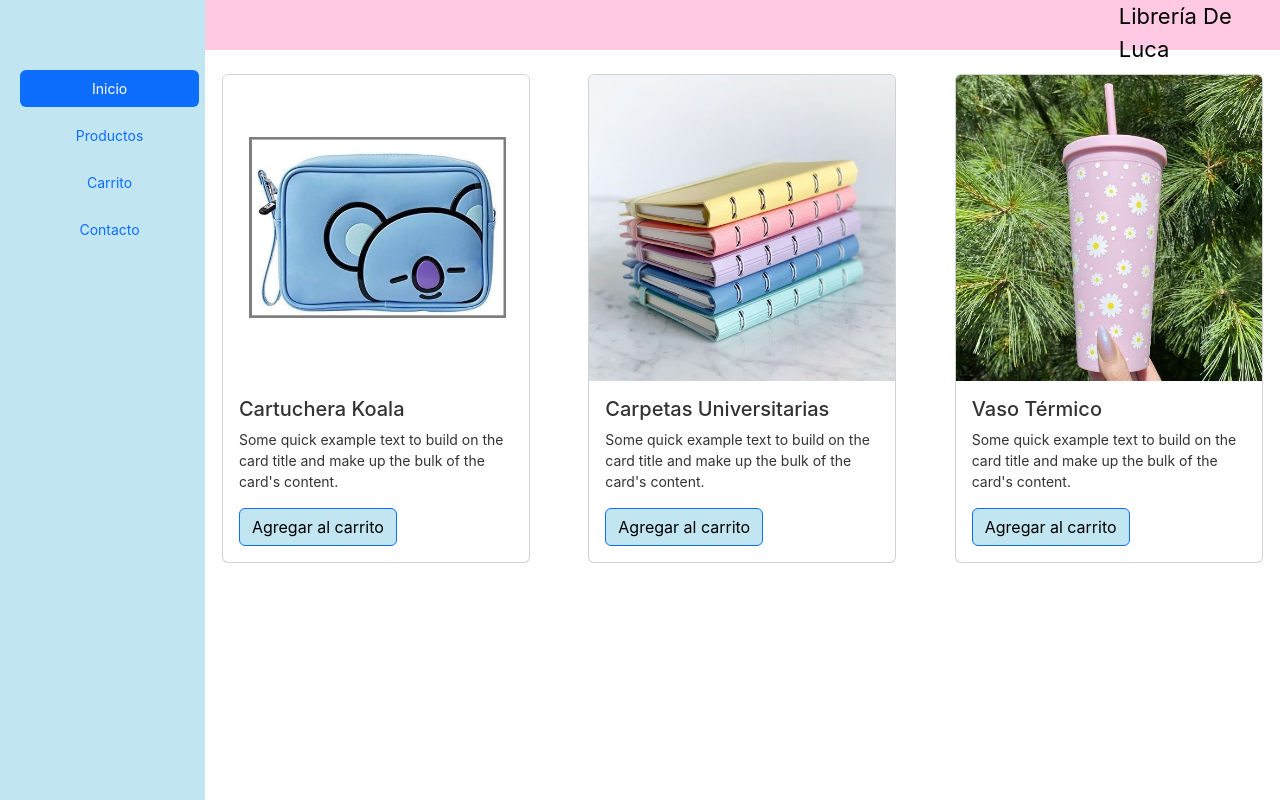
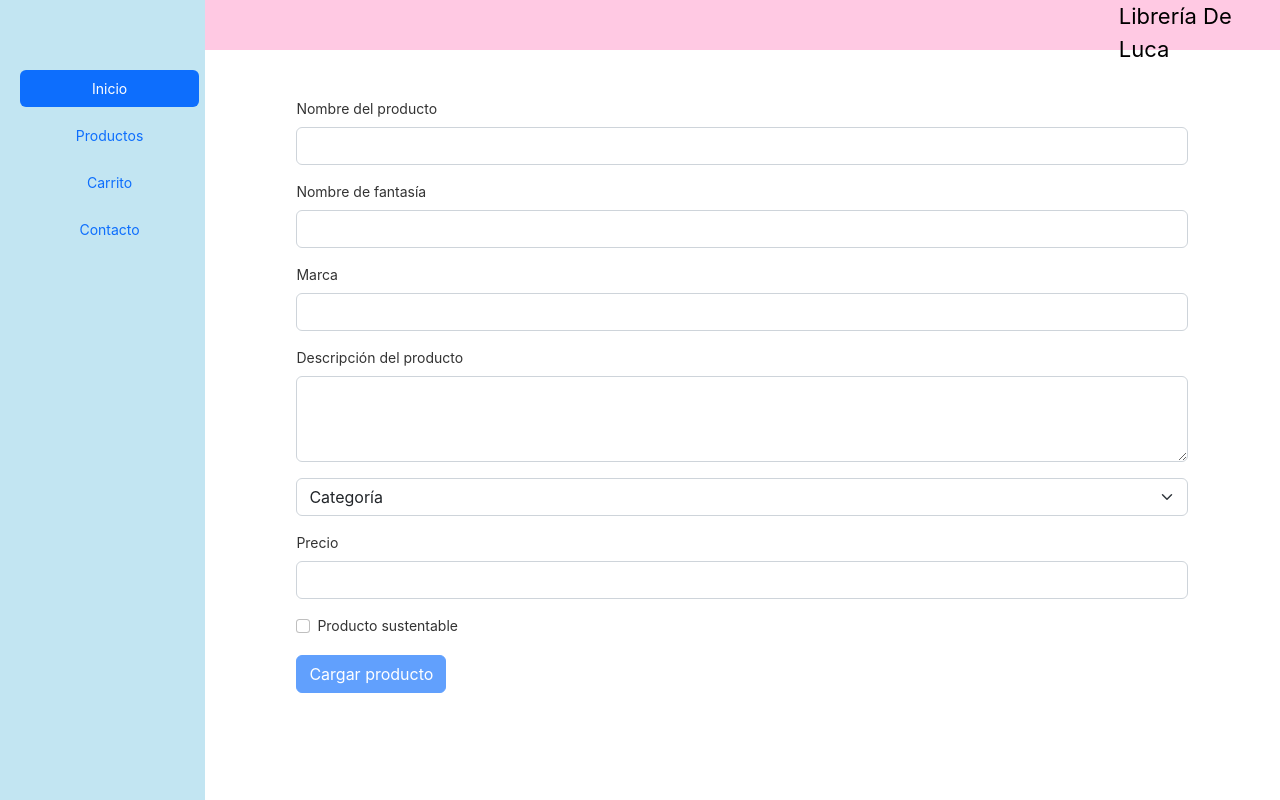
Before and after one commit to Lore1526/Curso-Angular, an Angular app: page / in a window 1280 px wide. Shown: the top 800 px of the page. Built offline with nearby package versions, Linux system fonts and the light colour scheme.

Commit message:
formularios

```diff
--- a/src/app/main/main.component.html
+++ b/src/app/main/main.component.html
@@ -1,4 +1,4 @@
-
+<!--
 <div class="row mt-4">
   <div class="col-md-4">
     <div class="card cards">
@@ -33,4 +33,6 @@
       </div>
     </div>
   </div>
-</div>
+</div> -->
+
+<app-producto></app-producto>
--- /dev/null
+++ b/src/app/producto/producto.component.css
@@ -0,0 +1,3 @@
+.help-block{
+    color:red;
+}
--- /dev/null
+++ b/src/app/producto/producto.component.html
@@ -0,0 +1,55 @@
+<div class="row mt-5">
+    <div class="col-md-1"></div>
+    <div class="col-md-10">
+        <form [formGroup]="productForm" (ngSubmit)="onSubmit()">
+            <div class="mb-3">
+                <label for="exampleInputEmail1" class="form-label">Nombre del producto</label>
+                <input type="text" formControlName="productName" name="productName" class="form-control"
+                    id="exampleInputEmail1" aria-describedby="emailHelp" required>
+                <span class="help-block" *ngIf="productName?.touched && productName?.errors?.['required']">Este Campo es
+                    Obligatorio</span>
+            </div>
+            <div class="mb-3">
+                <label for="exampleInputPassword1" class="form-label">Nombre de fantasía</label>
+                <input type="text" formControlName="fantasiName" name="fantasiName" class="form-control"
+                    id="exampleInputPassword1">
+                <span class="help-block" *ngIf="fantasiName?.touched && fantasiName?.errors?.['required']">Este Campo es
+                    Obligatorio</span>
+            </div>
+            <div class="mb-3">
+                <label for="exampleInputPassword1" class="form-label">Marca</label>
+                <input type="text" formControlName="brand" name="brand" class="form-control" id="exampleInputPassword1">
+                <span class="help-block" *ngIf="brand?.touched && brand?.errors?.['required']">Este Campo es
+                    Obligatorio</span>
+            </div>
+            <div class="mb-3">
+                <label for="exampleFormControlTextarea1" class="form-label">Descripción del producto</label>
+                <textarea class="form-control" formControlName="description" name="description"
+                    id="exampleFormControlTextarea1" rows="3"></textarea>
+                    <span class="help-block" *ngIf="description?.touched && description?.errors?.['minlength']">La Longitud mínima de este campo es de 10 caracteres</span>
+            </div>
+            <div class="mb-3">
+                <select class="form-select" aria-label="Default select example">
+                    <option selected>Categoría</option>
+                    <option value="1">Útiles</option>
+                    <option value="2">Mochilas</option>
+                    <option value="3">Cartucheras</option>
+                </select>
+            </div>
+            <div class="mb-3">
+                <label for="exampleInputEmail1" class="form-label">Precio</label>
+                <input type="number" formControlName="price" name="price" class="form-control" id="exampleInputEmail1"
+                    aria-describedby="emailHelp">
+                <span class="help-block" *ngIf="price?.touched && price?.errors?.['required']">Este Campo es
+                    Obligatorio</span>
+            </div>
+            <div class="mb-3 form-check">
+                <input type="checkbox" class="form-check-input" id="exampleCheck1">
+                <label class="form-check-label" for="exampleCheck1">Producto sustentable</label>
+            </div>
+
+            <button type="submit" class="btn btn-primary" [disabled]="!productForm.valid">Cargar producto</button>
+        </form>
+    </div>
+    <div class="col-md-1"></div>
+</div>
--- /dev/null
+++ b/src/app/producto/producto.component.ts
@@ -0,0 +1,55 @@
+import { Component, OnInit } from '@angular/core';
+import { AbstractControl, FormBuilder, FormControl, FormGroup, Validators } from '@angular/forms';
+
+@Component({
+  selector: 'app-producto',
+  templateUrl: './producto.component.html',
+  styleUrls: ['./producto.component.css']
+})
+export class ProductoComponent implements OnInit {
+  productForm = new FormGroup({
+    productName: new FormControl('', [Validators.required]),
+    fantasiName: new FormControl('', [Validators.required]),
+    brand: new FormControl('', [Validators.required]),
+    price: new FormControl('', [Validators.required,Validators.minLength(0)]),
+    description: new FormControl('', [Validators.minLength(10)])
+  })
+
+  constructor(private builder: FormBuilder) {
+  }
+  get productName():  AbstractControl | null
+  {
+    return this.productForm.get('productName');
+  }
+  get fantasiName(): AbstractControl | null {
+    return this.productForm.get('fantasiName');
+  }
+  get brand(): AbstractControl | null {
+    return this.productForm.get('brand');
+  }
+  get price(): AbstractControl | null {
+    return this.productForm.get('price');
+  }
+  get description(): AbstractControl | null {
+    return this.productForm.get('description');
+  }
+
+  private buildForm() {
+    this.productForm = this.builder.group({
+      productName: new FormControl('', [Validators.required, Validators.minLength(2)]),
+      fantasiName: new FormControl('', [Validators.required, Validators.minLength(2)]),
+      brand: new FormControl('', [Validators.required, Validators.minLength(2)]),
+      price: new FormControl('', Validators.required),
+      description: new FormControl('', [Validators.minLength(10)])
+    })
+  }
+
+  ngOnInit(): void {
+  }
+
+  onSubmit() {
+    console.log(this.productForm);
+    this.productForm.reset();
+  }
+
+}
```
Also changed, not shown: src/app/app.module.ts (+8 -3 lines), 1 other file (tests, documents, lock files or other folders).
